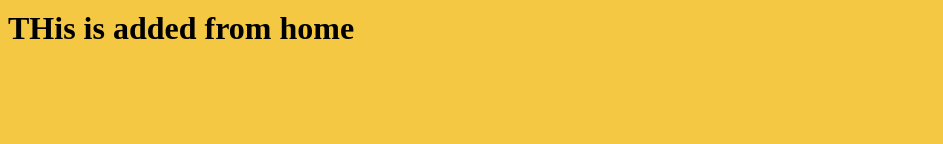
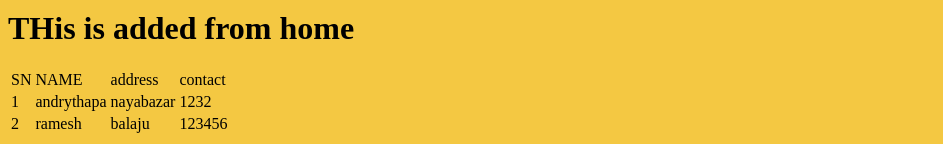
Before and after one commit to thapaandry/thapaandry.github.io, a plain HTML site: page index.html in a window 1280 px wide. Shown: the part 725-869 px from the top of the page, without its empty margins (0-943 px from the left). Before the commit the page ends 800 px from the top, so only its background shows below. Drawn offline with Linux system fonts and the light colour scheme.

Commit message:
table inserted

```diff
--- a/index.html
+++ b/index.html
@@ -25,5 +25,25 @@
 
     </p>
 	<h1>THis is added from home</h1>
+  <table>
+    <tr>
+      <td>SN</td>
+      <td>NAME</td>
+      <td>address </td>
+      <td>contact</td>
+    <tr>
+      <td>1</td>
+      <td>andrythapa</td>
+      <td>nayabazar</td>
+      <td>1232</td>
+    </tr>
+    <tr>
+      <td>2</td>
+      <td>ramesh</td>
+      <td>balaju</td>
+      <td>123456</td>
+    </tr>
+    </table>
+  </table>
   </body>
 </html>
```
